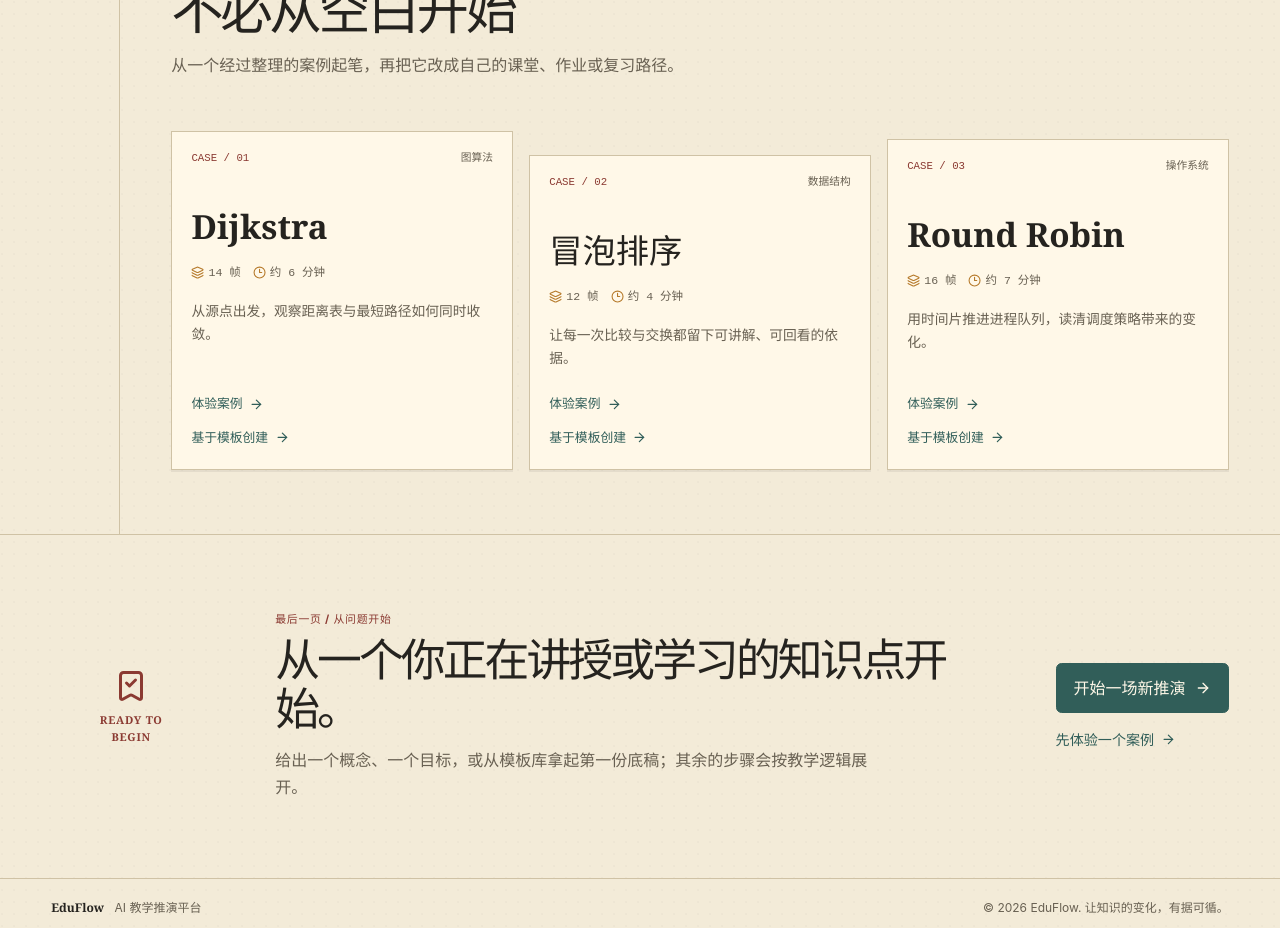
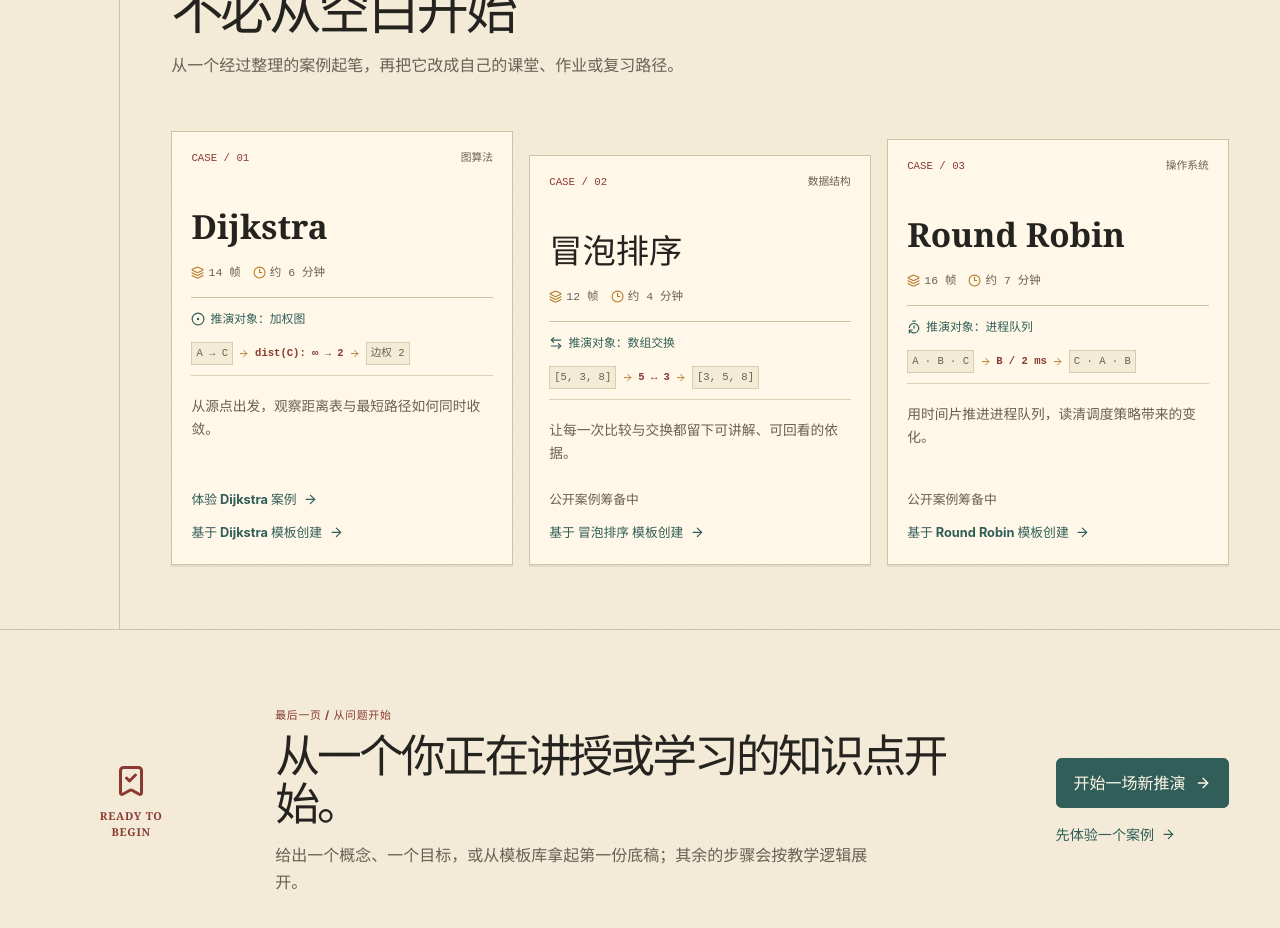
Before and after one commit to jeannie-jy/EduFlow-Agent, a React (Vite) app in the folder web/: page / in a window 1280 px wide. Shown: the part 2760-3688 px from the top of the page. Built offline with nearby package versions, Linux system fonts and the light colour scheme; no server answers.

Commit message:
fix: complete landing template contract

```diff
--- a/web/src/features/landing/components/TemplateSection.tsx
+++ b/web/src/features/landing/components/TemplateSection.tsx
@@ -1,7 +1,20 @@
-import { ArrowRight, Clock3, Layers3 } from "lucide-react";
+import { ArrowLeftRight, ArrowRight, CircleDot, Clock3, Layers3, TimerReset } from "lucide-react";
 import { motion, useReducedMotion } from "motion/react";
 import { Link } from "react-router-dom";
-import { templates } from "../landing-content";
+import { templatePreviews, templates, type TemplatePreview } from "../landing-content";
+
+function StaticTemplatePreview({ name, preview }: { name: keyof typeof templatePreviews; preview: TemplatePreview }) {
+  const PreviewIcon = name === "Dijkstra" ? CircleDot : name === "冒泡排序" ? ArrowLeftRight : TimerReset;
+
+  return (
+    <div className="landing-template__preview" role="group" aria-label={preview.label}>
+      <span className="landing-template__preview-object"><PreviewIcon aria-hidden="true" />推演对象：{preview.objectType}</span>
+      <div className="landing-template__preview-state" aria-hidden="true">
+        <span>{preview.before}</span><ArrowRight /><b>{preview.focus}</b><ArrowRight /><span>{preview.after}</span>
+      </div>
+    </div>
+  );
+}
 
 export function TemplateSection() {
   const reduceMotion = useReducedMotion();
@@ -24,18 +37,26 @@ export function TemplateSection() {
           <p className="landing-chapter__lede">从一个经过整理的案例起笔，再把它改成自己的课堂、作业或复习路径。</p>
         </header>
         <div className="landing-templates__shelf">
-          {templates.map(([name, category, frames, duration], index) => (
-            <article key={name} className="landing-template paper-surface">
+          {templates.map(([name, category, frames, duration], index) => {
+            const preview = templatePreviews[name];
+            const isPublicCase = name === "Dijkstra";
+
+            return (
+              <article key={name} className="landing-template paper-surface">
               <div className="landing-template__folio"><span>CASE / 0{index + 1}</span><b>{category}</b></div>
               <h3>{name}</h3>
               <div className="landing-template__metadata"><span><Layers3 aria-hidden="true" />{frames}</span><span><Clock3 aria-hidden="true" />{duration}</span></div>
+              <StaticTemplatePreview name={name} preview={preview} />
               <p>{name === "Dijkstra" ? "从源点出发，观察距离表与最短路径如何同时收敛。" : name === "冒泡排序" ? "让每一次比较与交换都留下可讲解、可回看的依据。" : "用时间片推进进程队列，读清调度策略带来的变化。"}</p>
               <div className="landing-template__actions">
-                <Link to="/explore/dijkstra" className="landing-text-link">体验案例 <ArrowRight aria-hidden="true" /></Link>
-                <Link to={`/app/new?template=${encodeURIComponent(name)}`} className="landing-text-link">基于模板创建 <ArrowRight aria-hidden="true" /></Link>
+                {isPublicCase ? (
+                  <Link to="/explore/dijkstra" className="landing-text-link">体验 Dijkstra 案例 <ArrowRight aria-hidden="true" /></Link>
+                ) : <span className="landing-template__availability">公开案例筹备中</span>}
+                <Link to={`/app/new?template=${encodeURIComponent(name)}`} className="landing-text-link">基于 {name} 模板创建 <ArrowRight aria-hidden="true" /></Link>
               </div>
-            </article>
-          ))}
+              </article>
+            );
+          })}
         </div>
       </div>
     </motion.section>
--- a/web/src/features/landing/landing-content.ts
+++ b/web/src/features/landing/landing-content.ts
@@ -27,3 +27,37 @@ export const templates = [
   ["冒泡排序", "数据结构", "12 帧", "约 4 分钟"],
   ["Round Robin", "操作系统", "16 帧", "约 7 分钟"],
 ] as const;
+
+type TemplateName = (typeof templates)[number][0];
+
+export type TemplatePreview = {
+  objectType: string;
+  label: string;
+  before: string;
+  focus: string;
+  after: string;
+};
+
+export const templatePreviews: Record<TemplateName, TemplatePreview> = {
+  Dijkstra: {
+    objectType: "加权图",
+    label: "Dijkstra 静态预览：节点 A 到 C 的距离从 ∞ 更新为 2",
+    before: "A → C",
+    focus: "dist(C): ∞ → 2",
+    after: "边权 2",
+  },
+  冒泡排序: {
+    objectType: "数组交换",
+    label: "冒泡排序静态预览：5 与 3 交换后为 [3, 5, 8]",
+    before: "[5, 3, 8]",
+    focus: "5 ↔ 3",
+    after: "[3, 5, 8]",
+  },
+  "Round Robin": {
+    objectType: "进程队列",
+    label: "Round Robin 静态预览：进程 B 在 2 ms 时间片后回到队尾",
+    before: "A · B · C",
+    focus: "B / 2 ms",
+    after: "C · A · B",
+  },
+};
--- a/web/src/styles/globals.css
+++ b/web/src/styles/globals.css
@@ -350,9 +350,17 @@ button, a, [role="button"] { cursor: pointer; }
 .landing-template__metadata { display: flex; flex-wrap: wrap; gap: 0.75rem; margin-top: 0.75rem; color: var(--muted-foreground); font-family: ui-monospace, "JetBrains Mono", monospace; font-size: 0.72rem; }
 .landing-template__metadata span { display: inline-flex; align-items: center; gap: 0.25rem; }
 .landing-template__metadata svg { width: 0.82rem; height: 0.82rem; color: var(--progress); }
+.landing-template__preview { margin-top: 1rem; border-top: 1px solid var(--border); border-bottom: 1px solid color-mix(in srgb, var(--border) 72%, transparent); padding: 0.65rem 0; }
+.landing-template__preview-object { display: inline-flex; align-items: center; gap: 0.32rem; color: var(--interactive); font-size: 0.74rem; font-weight: 700; }
+.landing-template__preview-object svg { width: 0.88rem; height: 0.88rem; }
+.landing-template__preview-state { display: flex; align-items: center; gap: 0.34rem; margin-top: 0.62rem; color: var(--muted-foreground); font-family: ui-monospace, "JetBrains Mono", monospace; font-size: 0.66rem; white-space: nowrap; }
+.landing-template__preview-state span { padding: 0.15rem 0.25rem; border: 1px solid color-mix(in srgb, var(--border) 75%, transparent); background: color-mix(in srgb, var(--secondary) 56%, transparent); }
+.landing-template__preview-state b { color: var(--primary); font-weight: 700; }
+.landing-template__preview-state svg { width: 0.7rem; height: 0.7rem; flex: none; color: var(--progress); }
 .landing-template > p { margin: 1.15rem 0 0; color: var(--muted-foreground); font-size: 0.86rem; line-height: 1.7; }
 .landing-template__actions { display: grid; gap: 0.9rem; margin-top: auto; padding-top: 1.5rem; }
 .landing-template__actions .landing-text-link { width: max-content; font-size: 0.8rem; }
+.landing-template__availability { color: var(--muted-foreground); font-size: 0.8rem; font-weight: 650; }
 
 .landing-final-action { display: grid; grid-template-columns: minmax(5rem, 10rem) minmax(0, 1fr) auto; gap: clamp(1.5rem, 5vw, 6rem); align-items: center; max-width: 104rem; margin: 0 auto; border-top: 1px solid var(--border); border-bottom: 1px solid var(--border); padding: clamp(2.5rem, 6vw, 5.25rem) clamp(1rem, 4vw, 5.25rem); }
 .landing-final-action__seal { display: grid; justify-items: center; gap: 0.55rem; color: var(--primary); font-family: Georgia, "Noto Serif SC", serif; text-align: center; }
@@ -442,6 +450,7 @@ button, a, [role="button"] { cursor: pointer; }
   .landing-audience-path { min-height: auto; }
   .landing-template:nth-child(2), .landing-template:nth-child(3) { margin-top: 0; }
   .landing-template { min-height: 16rem; }
+  .landing-template__preview-state { flex-wrap: wrap; white-space: normal; }
   .landing-quality-note { margin-top: 1.5rem; }
   .landing-process__ledger, .landing-capabilities__ledger { grid-template-columns: 1fr; }
   .landing-process__ledger { gap: 0; border-top-width: 1px; }
```
Also changed, not shown: 1 other file (tests, documents, lock files or other folders).
